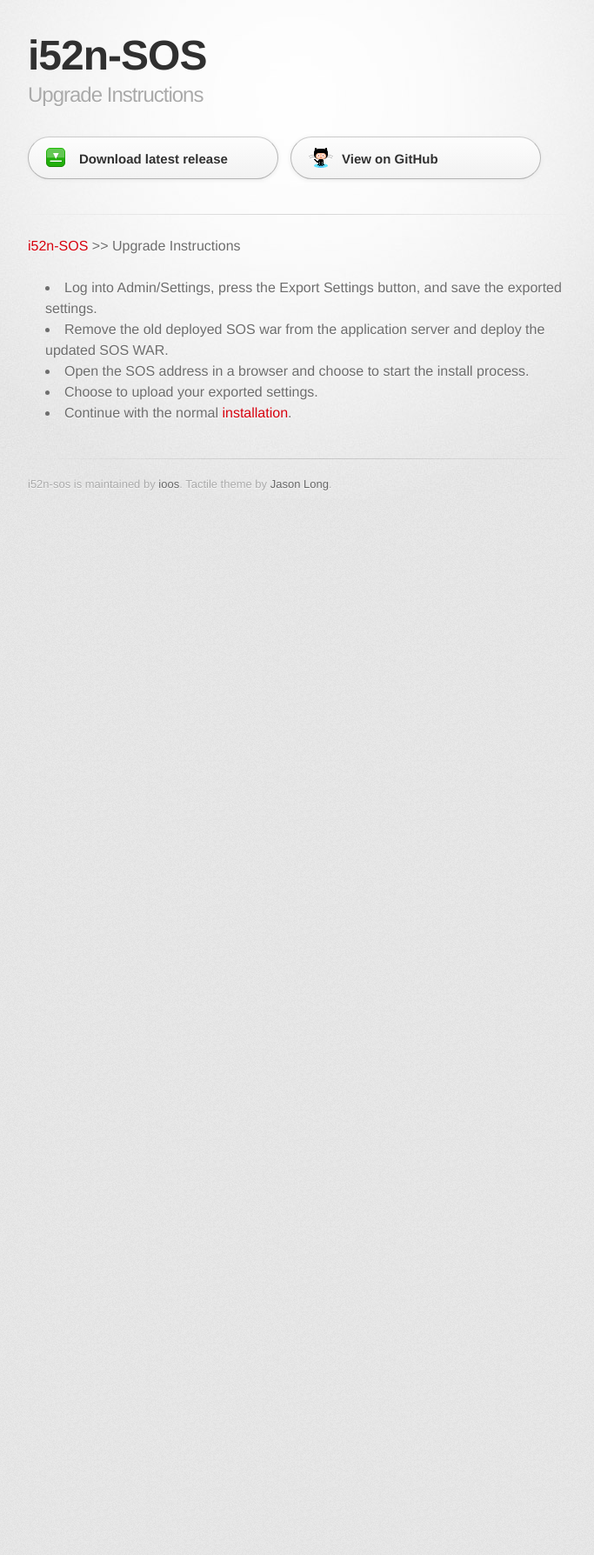
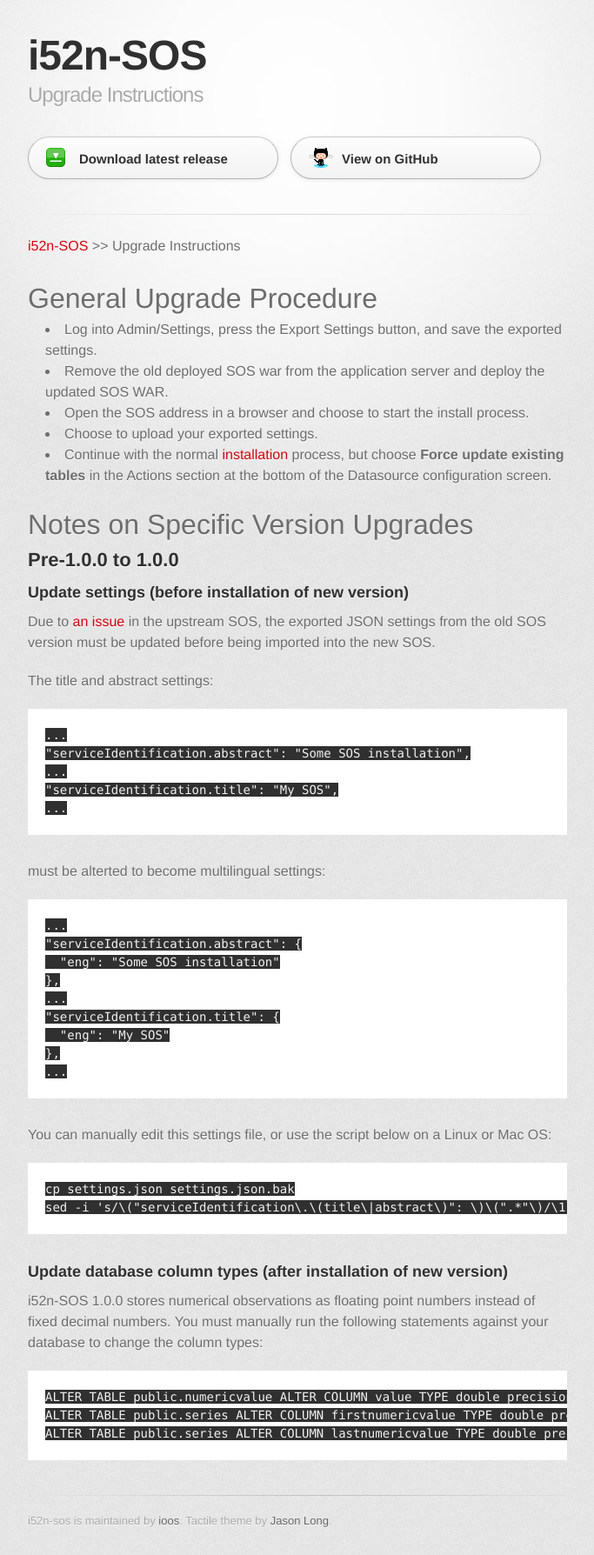
Before and after one commit to ioos/i52n-sos, a Jekyll site: the page built from upgrade.md, in a window 1280 px wide. Shown: the whole page at 87% size, without its empty margins (298-981 px from the left). Built offline with Jekyll 4.4.1, drawn with Linux system fonts in a browser that asks for light colours; some web fonts are replaced; before the commit the page ends 900 px from its top, so only the background shows below that.

Commit message:
Updates for 1.0.0

```diff
--- a/_layouts/default.html
+++ b/_layouts/default.html
@@ -24,7 +24,9 @@
 
         <section id="downloads" class="clearfix">
           <a href="https://github.com/ioos/i52n-sos/releases/latest" id="download-war" class="button"><span>Download latest release</span></a>
-          <a href="https://github.com/ioos/i52n-sos" id="view-on-github" class="button"><span>View on GitHub</span></a>
+          <a href="https://github.com/ioos/i52n-sos" id="view-on-github" class="button" target="_blank">
+            <span>View on GitHub</span>
+          </a>
         </section>
 
         <hr>
--- a/upgrade.md
+++ b/upgrade.md
@@ -1,9 +1,55 @@
 ---
 title: Upgrade Instructions
 ---
+
+# General Upgrade Procedure
 
 * Log into Admin/Settings, press the Export Settings button, and save the exported settings.
 * Remove the old deployed SOS war from the application server and deploy the updated SOS WAR.
 * Open the SOS address in a browser and choose to start the install process.
 * Choose to upload your exported settings.
-* Continue with the normal [installation](./install.html).
+* Continue with the normal [installation](./install.html) process, but choose
+  __Force update existing tables__ in the Actions section at the bottom of the Datasource configuration screen.
+
+# Notes on Specific Version Upgrades
+
+## Pre-1.0.0 to 1.0.0 <a name="1.0.0"></a>
+
+### Update settings (before installation of new version)
+
+Due to [an issue](https://github.com/52North/SOS/issues/231) in the upstream SOS, the exported JSON settings from
+the old SOS version must be updated before being imported into the new SOS.
+
+The title and abstract settings:
+
+    ...
+    "serviceIdentification.abstract": "Some SOS installation",
+    ...
+    "serviceIdentification.title": "My SOS",
+    ...
+
+must be alterted to become multilingual settings:
+
+    ...
+    "serviceIdentification.abstract": {
+      "eng": "Some SOS installation"
+    },
+    ...
+    "serviceIdentification.title": {
+      "eng": "My SOS"
+    },
+    ...
+
+You can manually edit this settings file, or use the script below on a Linux or Mac OS:
+
+    cp settings.json settings.json.bak
+    sed -i 's/\("serviceIdentification\.\(title\|abstract\)": \)\(".*"\)/\1{ "eng": \3 }/' settings.json
+
+### Update database column types (after installation of new version)
+
+i52n-SOS 1.0.0 stores numerical observations as floating point numbers instead of fixed decimal numbers.
+You must manually run the following statements against your database to change the column types:
+
+    ALTER TABLE public.numericvalue ALTER COLUMN value TYPE double precision;
+    ALTER TABLE public.series ALTER COLUMN firstnumericvalue TYPE double precision;
+    ALTER TABLE public.series ALTER COLUMN lastnumericvalue TYPE double precision;
```
Also changed, not shown: install.md (+12 -10 lines), populating.md (+14 -6 lines).
